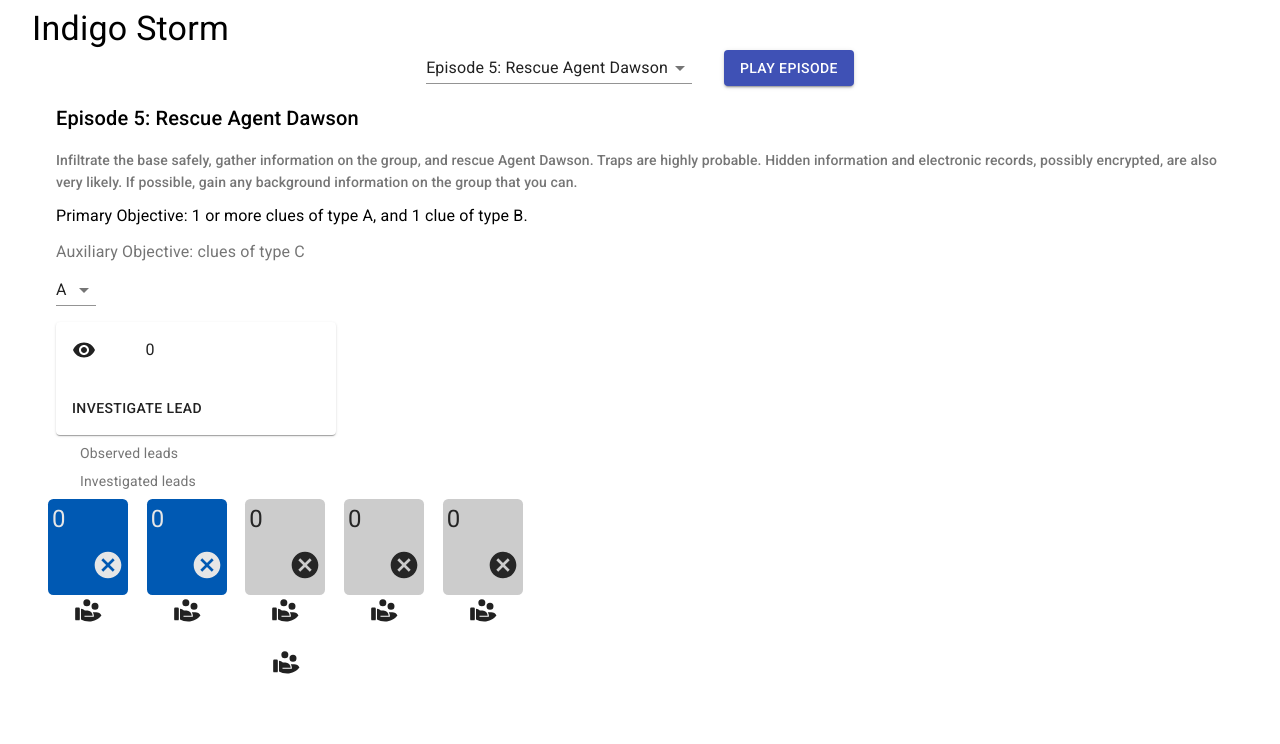
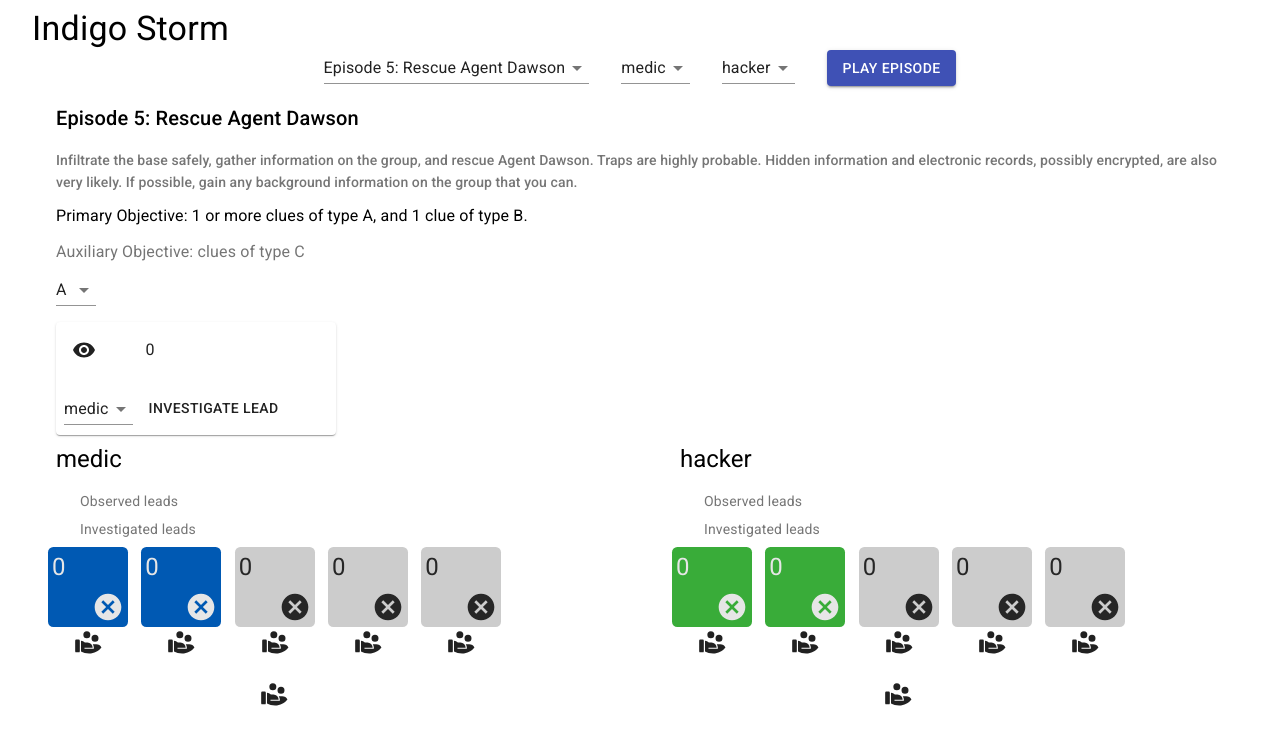
Before and after one commit to chrisculy/indigostorm, a React app: page / in a window 1280 px wide. Shown: the top 744 px of the page. Built offline with nearby package versions, Linux system fonts and the light colour scheme; what typesafe-actions would draw is missing.

Commit message:
Add support for multiple characters. Fixes #6

```diff
--- a/src/app/App.tsx
+++ b/src/app/App.tsx
@@ -4,7 +4,7 @@ import { Typography, Container } from '@material-ui/core';
 import { EpisodeSelector } from './components/EpisodeSelector';
 import { EpisodeDisplay } from './components/EpisodeDisplay';
 import { store } from './state/store';
-import { PlayerDisplay } from './components/PlayerDisplay';
+import { PlayersDisplay } from './components/PlayersDisplay';
 
 const App: React.FC = () => {
 	return (
@@ -13,7 +13,7 @@ const App: React.FC = () => {
 				<Typography variant="h4">{'Indigo Storm'}</Typography>
 				<EpisodeSelector />
 				<EpisodeDisplay />
-				<PlayerDisplay />
+				<PlayersDisplay />
 			</Container>
 		</Provider>
 	);
--- a/src/app/components/DiceDisplay.tsx
+++ b/src/app/components/DiceDisplay.tsx
@@ -73,16 +73,16 @@ const getTooltipforActionType = (actionType: Action): string => {
 export const DiceDisplay: React.FC<DiceDisplayProps> = (props: DiceDisplayProps) => {
 	const icon = getIconForActionType(props.action);
 	const borderRadius = '4pt';
-	const width = '5em';
+	const diceExtents = '5em';
 	const style = {
 		backgroundColor: getDisplayColorForDiceColor(props.color),
 		color: getForegroundColorForDiceColor(props.color),
-		width: width,
-		height: '6em',
+		width: diceExtents,
+		height: diceExtents,
 		borderRadius: borderRadius,
 	};
 	return (
-		<Grid container spacing={1} style={{ width: width }}>
+		<Grid container spacing={1} style={{ width: diceExtents }}>
 			<Grid container spacing={1} className={`${props.rolled ? '' : 'disabled'}`} style={style}>
 				<Grid item xs={6}>
 					<Typography variant="h5">{props.value}</Typography>
@@ -93,7 +93,7 @@ export const DiceDisplay: React.FC<DiceDisplayProps> = (props: DiceDisplayProps)
 					{icon}
 				</Grid>
 			</Grid>
-			<Grid container spacing={1} style={{ width: width }}>
+			<Grid container spacing={1} style={{ width: diceExtents }}>
 				<Grid item xs={12}>
 					<Button onClick={() => props.rollDice()} style={{ width: '100%' }}>
 						<RiHandCoinFill style={iconStyle} />
--- a/src/app/components/EpisodeDisplay.tsx
+++ b/src/app/components/EpisodeDisplay.tsx
@@ -34,7 +34,11 @@ const EpisodeDisplay: React.FC<EpisodeDisplayProps> = (props: EpisodeDisplayProp
 					<AreaDisplay activeAreaIndex={props.activeAreaIndex} areas={props.episode.areas} dispatch={props.dispatch} />
 				</Grid>
 				<Grid item xs={12}>
-					<LeadsDisplay leads={leads} investigateLead={(leadId: number) => props.dispatch(investigateLead(leadId))} />
+					<LeadsDisplay
+						leads={leads}
+						characters={props.players.map(x => x.name)}
+						investigateLead={(playerIndex: number, leadId: number) => props.dispatch(investigateLead({ playerIndex, leadId }))}
+					/>
 				</Grid>
 			</Grid>
 		</Container>
--- a/src/app/components/EpisodeSelector.tsx
+++ b/src/app/components/EpisodeSelector.tsx
@@ -5,6 +5,7 @@ import { Select, MenuItem, Grid, Button } from '@material-ui/core';
 import { Episodes } from '../episodes/episodes';
 import { Episode } from '../models/Episode';
 import { playEpisode } from '../state/game';
+import { Characters } from '../models/GameData';
 
 interface EpisodeSelectorProps {
 	dispatch: Dispatch;
@@ -19,7 +20,17 @@ const EpisodeSelector: React.FC<EpisodeSelectorProps> = (props: EpisodeSelectorP
 		);
 	});
 
+	const characterMenuItems = Characters.map((character: string) => {
+		return (
+			<MenuItem key={character} value={character}>
+				{character}
+			</MenuItem>
+		);
+	});
+
 	const [episodeIndex, setEpisodeIndex] = useState(0);
+	const [characterOne, setCharacterOne] = useState(Characters[0]);
+	const [characterTwo, setCharacterTwo] = useState(Characters[1]);
 
 	return (
 		<Grid container direction="row" justify="center" alignItems="center" spacing={4}>
@@ -36,7 +47,31 @@ const EpisodeSelector: React.FC<EpisodeSelectorProps> = (props: EpisodeSelectorP
 				</Select>
 			</Grid>
 			<Grid item>
-				<Button variant="contained" color="primary" onClick={() => props.dispatch(playEpisode(episodeIndex))}>
+				<Select
+					value={characterOne}
+					onChange={(event, _) => setCharacterOne(event.target.value as string)}
+					inputProps={{
+						name: 'characterOne',
+						id: 'characterOne-selector',
+					}}
+				>
+					{characterMenuItems}
+				</Select>
+			</Grid>
+			<Grid item>
+				<Select
+					value={characterTwo}
+					onChange={(event, _) => setCharacterTwo(event.target.value as string)}
+					inputProps={{
+						name: 'characterTwo',
+						id: 'characterTwo-selector',
+					}}
+				>
+					{characterMenuItems}
+				</Select>
+			</Grid>
+			<Grid item>
+				<Button variant="contained" color="primary" onClick={() => props.dispatch(playEpisode({ episodeIndex, characterOne, characterTwo }))}>
 					{'Play Episode'}
 				</Button>
 			</Grid>
--- a/src/app/components/LeadsDisplay.tsx
+++ b/src/app/components/LeadsDisplay.tsx
@@ -1,14 +1,25 @@
-import React from 'react';
-import { Typography, Grid, Card, CardContent, CardActions, Button } from '@material-ui/core';
+import React, { useState } from 'react';
+import { Typography, Grid, Card, CardContent, CardActions, Button, MenuItem, Select } from '@material-ui/core';
 import Visibility from '@material-ui/icons/Visibility';
 import { Lead } from '../models/Lead';
 
 export interface LeadDisplayProps {
 	leads: Lead[];
-	investigateLead: (leadId: number) => void;
+	characters: string[];
+	investigateLead: (playerIndex: number, leadId: number) => void;
 }
 
 const LeadsDisplay: React.FC<LeadDisplayProps> = (props: LeadDisplayProps) => {
+	const characterMenuItems = props.characters.map((character: string, index: number) => {
+		return (
+			<MenuItem key={character} value={index}>
+				{character}
+			</MenuItem>
+		);
+	});
+
+	const [playerIndex, setPlayerIndex] = useState(0);
+
 	return (
 		<Grid container spacing={2}>
 			{props.leads.map((lead: Lead) => {
@@ -26,7 +37,17 @@ const LeadsDisplay: React.FC<LeadDisplayProps> = (props: LeadDisplayProps) => {
 								</Grid>
 							</CardContent>
 							<CardActions>
-								<Button onClick={_ => props.investigateLead(lead.id)}>{'Investigate Lead'}</Button>
+								<Select
+									value={playerIndex}
+									onChange={(event, _) => setPlayerIndex(event.target.value as number)}
+									inputProps={{
+										name: 'player',
+										id: 'player-selector',
+									}}
+								>
+									{characterMenuItems}
+								</Select>
+								<Button onClick={_ => props.investigateLead(playerIndex, lead.id)}>{'Investigate Lead'}</Button>
 							</CardActions>
 						</Card>
 					</Grid>
--- a/src/app/components/PlayerDisplay.tsx
+++ b/src/app/components/PlayerDisplay.tsx
@@ -1,18 +1,18 @@
 import React from 'react';
 import { Dispatch } from 'redux';
-import { connect } from 'react-redux';
 import { RiHandCoinFill } from 'react-icons/ri';
-import { Button, Container, Grid } from '@material-ui/core';
-import { ReduxStore } from '../state/store';
+import { Button, Container, Grid, Typography } from '@material-ui/core';
 import { HandDisplay } from './HandDisplay';
 import { DiceDisplay } from './DiceDisplay';
-import { GameState, acquireClue, rollAllDice, rollDice } from '../state/game';
+import { acquireClue, rollAllDice, rollDice, Player } from '../state/game';
 import { Dice } from '../models/Dice';
 import { iconStyle } from '../utility';
 
-export type PlayerDisplayProps = GameState & {
+export interface PlayerDisplayProps {
+	playerIndex: number;
+	player: Player;
 	dispatch: Dispatch;
-};
+}
 
 const mapDiceToDiceDisplay = (dice: Dice, index: number, onRollDiceClicked: (index: number) => void) => {
 	const rolled = !!dice.currentFaceIndex;
@@ -24,23 +24,31 @@ const mapDiceToDiceDisplay = (dice: Dice, index: number, onRollDiceClicked: (ind
 	);
 };
 
-const PlayerDisplay: React.FC<PlayerDisplayProps> = (props: PlayerDisplayProps) => {
+export const PlayerDisplay: React.FC<PlayerDisplayProps> = (props: PlayerDisplayProps) => {
 	const onRollDiceClicked = (index: number) => {
-		props.dispatch(rollDice(index));
+		props.dispatch(rollDice({ playerIndex: props.playerIndex, diceIndex: index }));
 	};
 
 	const onRollAllDiceClicked = () => {
-		props.dispatch(rollAllDice());
+		props.dispatch(rollAllDice({ playerIndex: props.playerIndex }));
 	};
 
-	const diceDisplays = props.dice.map((dice: Dice, index: number) => mapDiceToDiceDisplay(dice, index, onRollDiceClicked));
+	const diceDisplays = props.player.dice.map((dice: Dice, index: number) => mapDiceToDiceDisplay(dice, index, onRollDiceClicked));
 	return (
 		<Container>
 			<Grid container spacing={2}>
 				<Grid item xs={12}>
-					<HandDisplay hand={props.hand} acquireClue={(observedPoiIndex: number) => props.dispatch(acquireClue(observedPoiIndex))} />
+					<Typography variant="h5">{props.player.name}</Typography>
 				</Grid>
-				<Grid item xs={6}>
+				<Grid item xs={12}>
+					<HandDisplay
+						hand={props.player.hand}
+						acquireClue={(investigatedLeadIndex: number) =>
+							props.dispatch(acquireClue({ playerIndex: props.playerIndex, leadIndex: investigatedLeadIndex }))
+						}
+					/>
+				</Grid>
+				<Grid item xs={12}>
 					<Grid container spacing={2}>
 						{diceDisplays}
 						<Grid item xs={12}>
@@ -54,22 +62,3 @@ const PlayerDisplay: React.FC<PlayerDisplayProps> = (props: PlayerDisplayProps)
 		</Container>
 	);
 };
-
-const mapStateToProps = (store: ReduxStore) => {
-	return {
-		...store.game,
-	};
-};
-
-const mapDispatchToProps = (dispatch: Dispatch) => {
-	return {
-		dispatch,
-	};
-};
-
-const ConnectedPlayerDisplay = connect(
-	mapStateToProps,
-	mapDispatchToProps
-)(PlayerDisplay);
-
-export { ConnectedPlayerDisplay as PlayerDisplay };
--- /dev/null
+++ b/src/app/components/PlayersDisplay.tsx
@@ -0,0 +1,47 @@
+import { Grid } from '@material-ui/core';
+import React from 'react';
+import { connect } from 'react-redux';
+import { Dispatch } from 'redux';
+import { Player } from '../state/game';
+import { ReduxStore } from '../state/store';
+import { PlayerDisplay } from './PlayerDisplay';
+
+interface PlayersProps {
+	players: Player[];
+	dispatch: Dispatch;
+}
+
+const PlayersDisplay: React.FC<PlayersProps> = props => {
+	const playerDisplays = props.players.map((player: Player, index: number) => {
+		return (
+			<Grid item xs={6} key={`player_display_${index}`}>
+				<PlayerDisplay playerIndex={index} player={player} dispatch={props.dispatch} />
+			</Grid>
+		);
+	});
+
+	return (
+		<Grid container spacing={4}>
+			{playerDisplays}
+		</Grid>
+	);
+};
+
+const mapStateToProps = (store: ReduxStore) => {
+	return {
+		players: [...store.game.players],
+	};
+};
+
+const mapDispatchToProps = (dispatch: Dispatch) => {
+	return {
+		dispatch,
+	};
+};
+
+const ConnectedPlayersDisplay = connect(
+	mapStateToProps,
+	mapDispatchToProps
+)(PlayersDisplay);
+
+export { ConnectedPlayersDisplay as PlayersDisplay };
--- a/src/app/models/GameData.ts
+++ b/src/app/models/GameData.ts
@@ -1,6 +1,8 @@
 import * as GameData from '../resources/data.json';
 import { Action } from './Action';
 import { Dice, DiceColor } from './Dice';
+
+export const Characters = GameData.characters.map(x => x.name);
 
 export const getInitialDiceForCharacter = (name: string): Dice[] => {
 	if (!GameData.characters.some(x => x.name === name)) {
--- a/src/app/state/game.ts
+++ b/src/app/state/game.ts
@@ -1,4 +1,3 @@
-import { Reducer } from 'redux';
 import { createAction, getType, ActionType } from 'typesafe-actions';
 import { Episodes } from '../episodes/episodes';
 import { Dice, rollDice as roll } from '../models/Dice';
@@ -6,12 +5,12 @@ import { Episode } from '../models/Episode';
 import { getInitialDiceForCharacter } from '../models/GameData';
 import { Lead } from '../models/Lead';
 
-export const playEpisode = createAction('GAME/PLAY_EPISODE')<number>();
+export const playEpisode = createAction('GAME/PLAY_EPISODE')<{ episodeIndex: number; characterOne: string; characterTwo: string }>();
 export const setActiveArea = createAction('GAME/SET_ACTIVE_AREA')<number>();
-export const acquireClue = createAction('GAME/ACQUIRE_CLUE')<number>();
-export const investigateLead = createAction('GAME/INVESTIGATE_LEAD')<number>();
-export const rollDice = createAction('GAME/ROLL_DICE')<number>();
-export const rollAllDice = createAction('GAME/ROLL_ALL_DICE')();
+export const acquireClue = createAction('GAME/ACQUIRE_CLUE')<{ playerIndex: number; leadIndex: number }>();
+export const investigateLead = createAction('GAME/INVESTIGATE_LEAD')<{ playerIndex: number; leadId: number }>();
+export const rollDice = createAction('GAME/ROLL_DICE')<{ playerIndex: number; diceIndex: number }>();
+export const rollAllDice = createAction('GAME/ROLL_ALL_DICE')<{ playerIndex: number }>();
 
 const GameActions = {
 	playEpisode,
@@ -29,55 +28,85 @@ export interface PlayerHand {
 	leads: Lead[];
 }
 
+export interface Player {
+	name: string;
+	currentAreaIndex: number;
+	hand: PlayerHand;
+	dice: Dice[];
+}
+
 export interface GameState {
 	episode: Episode;
 	activeAreaIndex: number;
-	hand: PlayerHand;
-	dice: Dice[];
+	players: Player[];
 }
 
 const initialState: GameState = {
 	activeAreaIndex: 0,
 	episode: Episodes[0],
-	hand: {
-		clues: [],
-		leads: [],
-	},
-	dice: getInitialDiceForCharacter('medic'),
+	players: [
+		{
+			name: 'medic',
+			currentAreaIndex: 0,
+			hand: { clues: [], leads: [] },
+			dice: getInitialDiceForCharacter('medic'),
+		},
+		{
+			name: 'hacker',
+			currentAreaIndex: 0,
+			hand: { clues: [], leads: [] },
+			dice: getInitialDiceForCharacter('hacker'),
+		},
+	],
 };
 
-export const gameReducer: Reducer<GameState> = (state: GameState = initialState, action: GameAction): GameState => {
+export const gameReducer = (state: GameState = initialState, action: GameAction): GameState => {
 	switch (action.type) {
-		case getType(GameActions.playEpisode):
-			return { ...state, episode: Episodes[action.payload] };
+		case getType(GameActions.playEpisode): {
+			const players: Player[] = [
+				{
+					name: action.payload.characterOne,
+					currentAreaIndex: 0,
+					hand: { clues: [], leads: [] },
+					dice: getInitialDiceForCharacter(action.payload.characterOne),
+				},
+				{
+					name: action.payload.characterTwo,
+					currentAreaIndex: 0,
+					hand: { clues: [], leads: [] },
+					dice: getInitialDiceForCharacter(action.payload.characterTwo),
+				},
+			];
+			return { ...state, episode: Episodes[action.payload.episodeIndex], players };
+		}
 		case getType(GameActions.setActiveArea):
 			return { ...state, activeAreaIndex: action.payload };
 		case getType(GameActions.investigateLead): {
-			const hand = { ...state.hand };
+			const players = [...state.players];
 			const episode = { ...state.episode };
-			const lead = episode.leads.filter(x => x.id === action.payload)[0];
-			hand.leads.push(lead);
-			episode.areas[state.activeAreaIndex].leadIds = episode.areas[state.activeAreaIndex].leadIds.filter(leadId => leadId !== action.payload);
-			return { ...state, hand };
+			const lead = episode.leads.filter(x => x.id === action.payload.leadId)[0];
+			players[action.payload.playerIndex].hand.leads.push(lead);
+			episode.areas[state.activeAreaIndex].leadIds = episode.areas[state.activeAreaIndex].leadIds.filter(leadId => leadId !== action.payload.leadId);
+			return { ...state, players };
 		}
 		case getType(GameActions.acquireClue): {
-			const hand = { ...state.hand };
-			const clue = hand.leads[action.payload];
-			hand.clues.push(clue);
-			hand.leads.splice(action.payload, 1);
-			return { ...state, hand };
+			const players = [...state.players];
+			const clue = players[action.payload.playerIndex].hand.leads[action.payload.leadIndex];
+			players[action.payload.playerIndex].hand.clues.push(clue);
+			players[action.payload.playerIndex].hand.leads.splice(action.payload.leadIndex, 1);
+			return { ...state, players };
 		}
 		case getType(GameActions.rollDice): {
-			const dice = [...state.dice];
-			roll(dice[action.payload]);
-			return { ...state, dice };
+			const players = [...state.players];
+			roll(players[action.payload.playerIndex].dice[action.payload.diceIndex]);
+			return { ...state, players };
 		}
 		case getType(GameActions.rollAllDice): {
-			const dice = [...state.dice];
-			for (let i = 0; i < dice.length; i++) {
-				roll(dice[i]);
+			const players = [...state.players];
+			for (let i = 0; i < players[action.payload.playerIndex].dice.length; i++) {
+				roll(players[action.payload.playerIndex].dice[i]);
 			}
-			return { ...state, dice };
+			return { ...state, players };
 		}
 	}
 
```
